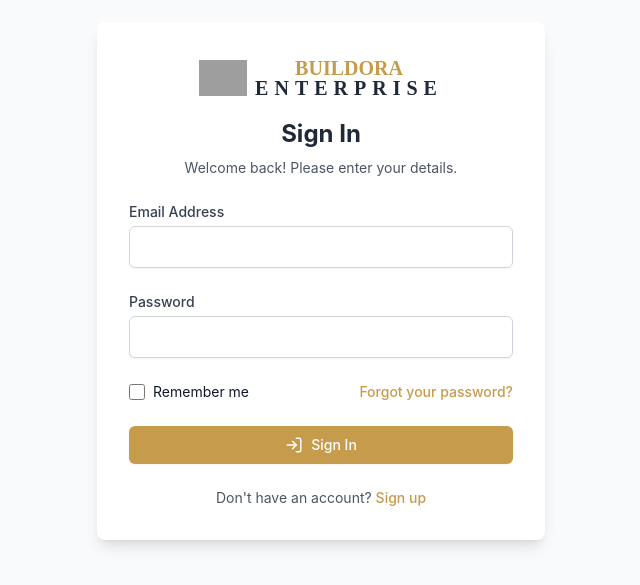
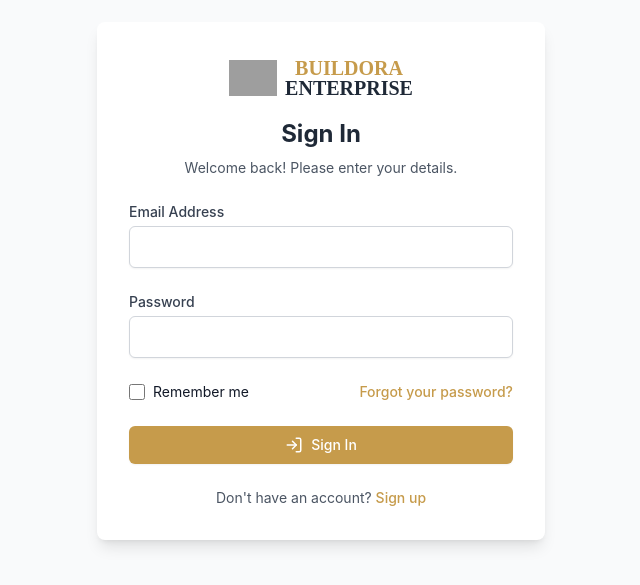
Before and after one commit to Manu2954/Buildora, a React (Create React App) app in the folder frontend/: page /login in a window 1280 px wide. Shown: the part 119-704 px from the top of the page, without its empty margins (319-959 px from the left). Built offline with nearby package versions, Linux system fonts and the light colour scheme; no server answers; grey boxes are pictures that could not be loaded.

Commit message:
Compute letter spacing for ENTERPRISE

```diff
--- a/frontend/src/components/Logo.jsx
+++ b/frontend/src/components/Logo.jsx
@@ -1,4 +1,4 @@
-import React from 'react';
+import React, { useEffect, useRef, useState } from 'react';
 
 const Logo = ({
   size = 'medium',
@@ -37,6 +37,31 @@ const Logo = ({
     }
   };
 
+  const buildoraRef = useRef(null);
+  const enterpriseRef = useRef(null);
+  const [enterpriseSpacing, setEnterpriseSpacing] = useState('');
+
+  useEffect(() => {
+    const updateSpacing = () => {
+      const build = buildoraRef.current;
+      const enter = enterpriseRef.current;
+      if (build && enter) {
+        const buildWidth = build.offsetWidth;
+        const enterWidth = enter.offsetWidth;
+        const letters = enter.textContent.length - 1;
+        if (letters > 0) {
+          const diff = buildWidth - enterWidth;
+          const spacing = diff / letters;
+          setEnterpriseSpacing(`${spacing}px`);
+        }
+      }
+    };
+
+    updateSpacing();
+    window.addEventListener('resize', updateSpacing);
+    return () => window.removeEventListener('resize', updateSpacing);
+  }, []);
+
   return (
     <As className={`inline-flex items-center gap-2 align-middle ${className}`}>
       {(variant === 'full' || variant === 'icon') && (
@@ -51,12 +76,20 @@ const Logo = ({
         <span
           className={`font-brand font-bold ${textSizeClasses[size]} ${textClassName} leading-none text-center`}
         >
-          <span className="block text-primary">BUILDORA</span>
-          <span className="block tracking-[0.3em] text-gray-800">ENTERPRISE</span>
+          <span ref={buildoraRef} className="block text-primary">
+            BUILDORA
+          </span>
+          <span
+            ref={enterpriseRef}
+            className="block text-gray-800"
+            style={{ letterSpacing: enterpriseSpacing }}
+          >
+            ENTERPRISE
+          </span>
         </span>
       )}
     </As>
   );
 };
 
-export default Logo
+export default Logo;
```
